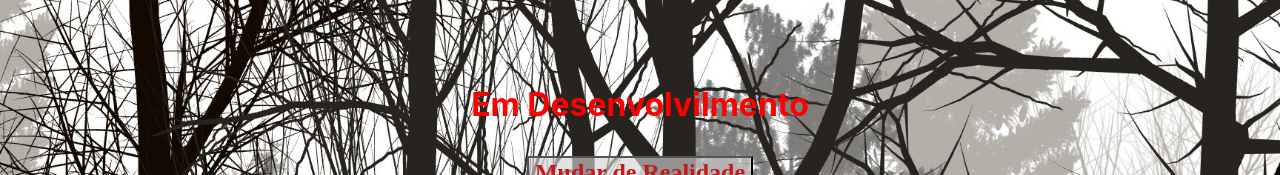
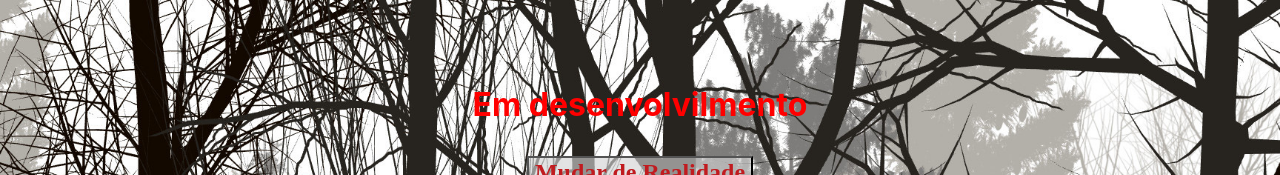
Before and after one commit to lramos33/project-stranger-things-frontend, a React (Create React App) app: page / in a window 1280 px wide. Shown: the top 175 px of the page. Built offline with nearby package versions, Linux system fonts and the light colour scheme.

Commit message:
:wrench: fix development

```diff
--- a/src/components/StrangerThings.js
+++ b/src/components/StrangerThings.js
@@ -121,7 +121,7 @@ class StrangerThings extends React.Component {
         )}` }
       >
         <div className="content strangerfy">
-          <h1 className="dev">Em Desenvolvilmento</h1>
+          <h1 className="dev">Em desenvolvilmento</h1>
           <div className="change-reality">
             <button type="button" onClick={ this.changeRealityClick }>
               {' '}
```
